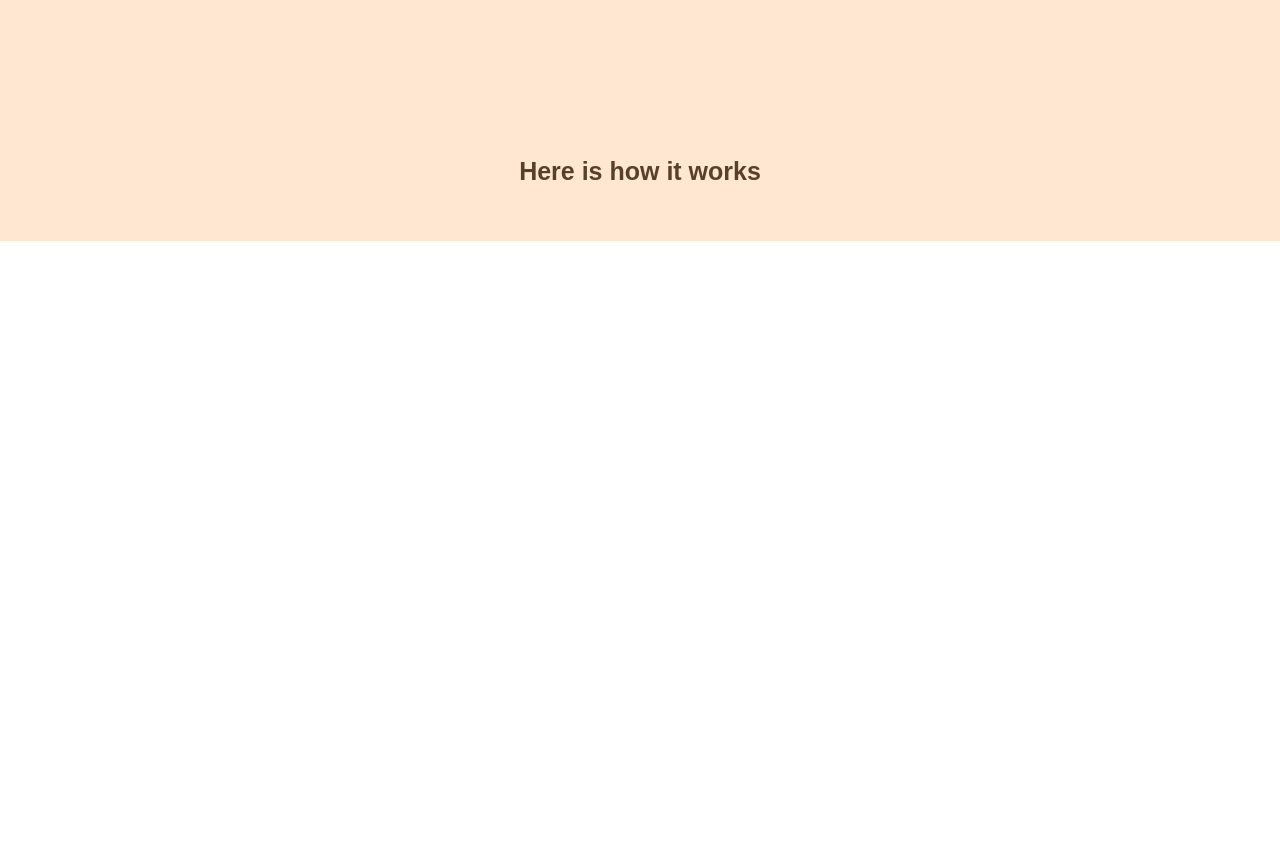
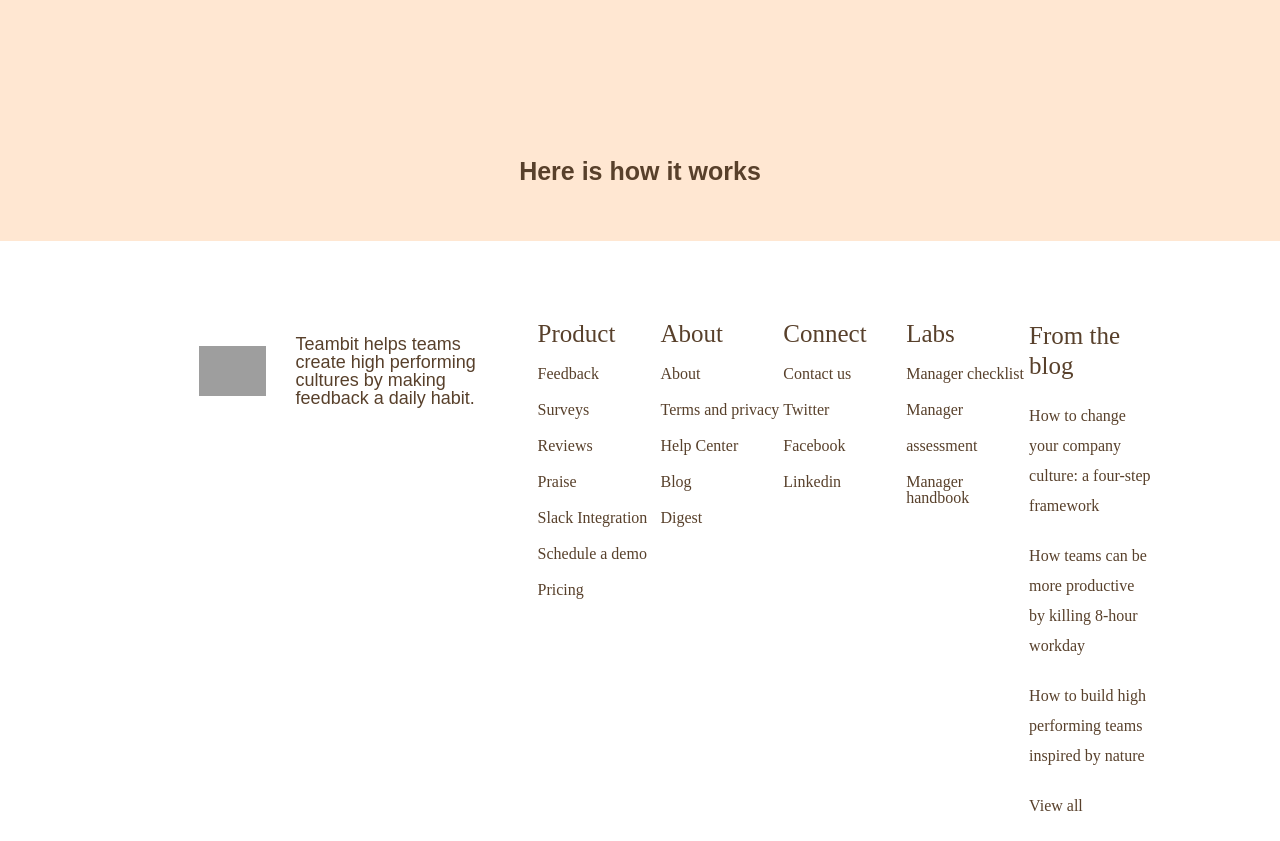
Before and after one commit to emanuelebiotti/sass-teambit, a website: page index.html in a window 1280 px wide. Shown: the part 2347-3188 px from the top of the page. Before the commit the page ends 2588 px from the top, so only its background shows below. Drawn offline with Linux system fonts and the light colour scheme; grey boxes are pictures that could not be loaded.

Commit message:
schema footer

```diff
--- a/index.html
+++ b/index.html
@@ -106,6 +106,71 @@
 
       </section>
 
+      <footer>
+        <div class="footer-container">
+          <div class="footer-left">
+            <div class="smile">
+              <img src="https://teambit.io/wp-content/themes/teambeat/img/logo-small.svg" alt="">
+              <div class="helps">
+                <p>Teambit helps teams create high performing cultures by making feedback a daily habit.</p>
+              </div>
+            </div>
+          </div>
+          <div class="footer-right">
+            <div class="footer-right-section">
+              <ul>
+                <li>Product</li>
+                <li>Feedback</li>
+                <li>Surveys</li>
+                <li>Reviews</li>
+                <li>Praise</li>
+                <li>Slack Integration</li>
+                <li>Schedule a demo</li>
+                <li>Pricing</li>
+              </ul>
+            </div>
+            <div class="footer-right-section">
+              <ul>
+                <li>About</li>
+                <li>About</li>
+                <li>Terms and privacy</li>
+                <li>Help Center</li>
+                <li>Blog</li>
+                <li>Digest</li>
+              </ul>
+            </div>
+            <div class="footer-right-section">
+              <ul>
+                <li>Connect</li>
+                <li>Contact us</li>
+                <li>Twitter</li>
+                <li>Facebook</li>
+                <li>Linkedin</li>
+              </ul>
+            </div>
+            <div class="footer-right-section">
+              <ul>
+                <li>Labs</li>
+                <li>Manager checklist</li>
+                <li>Manager</li>
+                <li>assessment</li>
+                <li>Manager handbook</li>
+              </ul>
+            </div>
+            <div class="footer-right-section">
+              <ul>
+                <li>From the blog</li>
+                <li>How to change your company culture: a four-step framework</li>
+                <li>How teams can be more productive by killing 8-hour workday</li>
+                <li>How to build high performing teams inspired by nature</li>
+                <li>View all </li>
+              </ul>
+            </div>
+          </div>
+        </div>
+
+      </footer>
+
 
   </body>
 </html>
--- a/src/scss/_footer.scss
+++ b/src/scss/_footer.scss
@@ -0,0 +1,65 @@
+footer {
+  width:100vw;
+  height:600px;
+  background-color: white;
+
+  .footer-container {
+    width:80%;
+    height:100%;
+    display:flex;
+    margin:auto;
+  }
+
+  .footer-left {
+    width:40%;
+    height:600px;
+    font-size: 20px;
+    display: flex;
+    justify-content: center;
+  }
+  .smile {
+    display: flex;
+    align-items: center;
+    justify-content: center;
+    width:80%;
+    height:100px;
+    color: $menu_link_color;
+    margin-top:80px;
+
+    img {
+      width:50%;
+      height:50%;
+      margin:30px;
+    }
+    .helps {
+      font-family: sans-serif;
+      font-size: 90%;
+    }
+  }
+  .footer-right {
+    width:60%;
+    height:600px;
+    display: flex;
+    color:$menu_link_color;
+
+      .footer-right-section {
+        width: 20%;
+        height:100%;
+
+        ul {
+          margin-top:80px;
+          li {
+            margin: 20px 0;
+          }
+          li:first-child {
+            font-size: 25px;
+          }
+        }
+      }
+
+      .footer-right-section:last-child {
+        line-height: 30px;
+      }
+  }
+
+}
```
Also changed, not shown: public/css/app.css.
